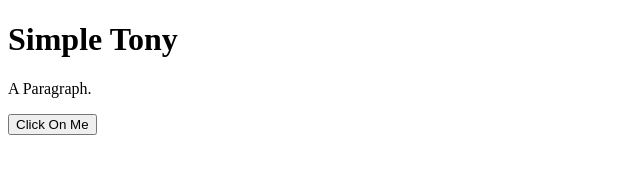
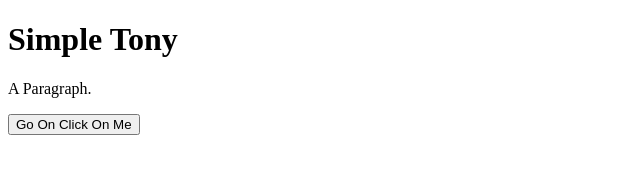
Before and after one commit to EdmondsAR/SimpleTony, a plain HTML site: page index.html in a window 1280 px wide. Shown: the whole page, without its empty margins (0-640 px from the left). Drawn offline with Linux system fonts and the light colour scheme.

Commit message:
Changed button text

```diff
--- a/index.html
+++ b/index.html
@@ -14,7 +14,7 @@ function myFunction() {
 
 <p id="demo">A Paragraph.</p>
 
-<button type="button" onclick="myFunction()">Click On Me</button>
+<button type="button" onclick="myFunction()">Go On Click On Me</button>
 
 </body>
 </html>
```
